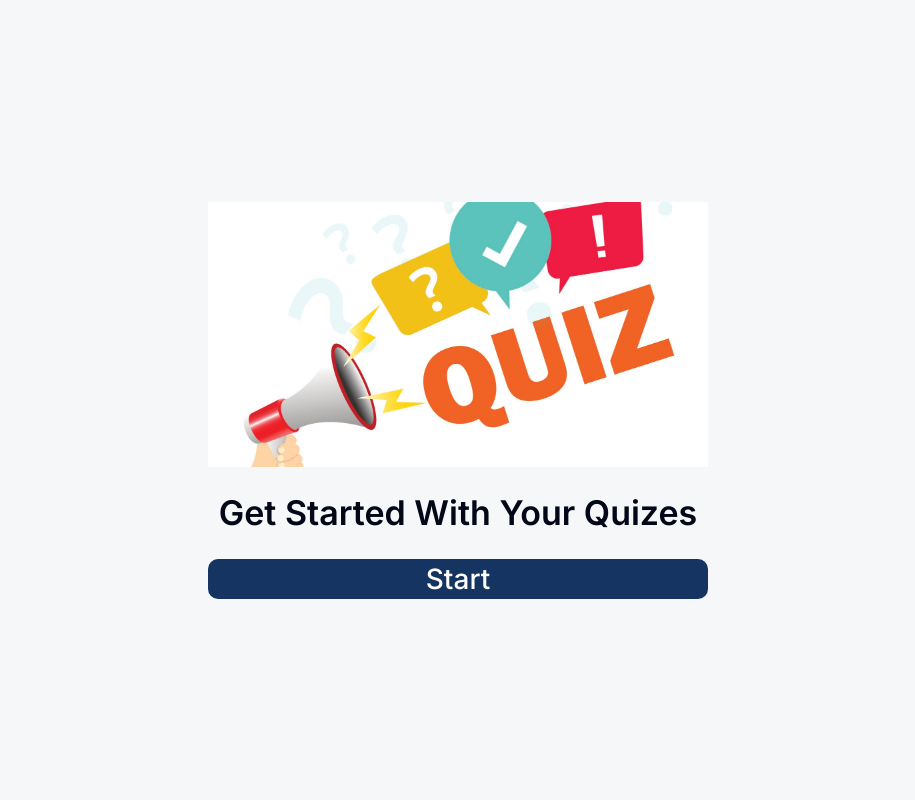
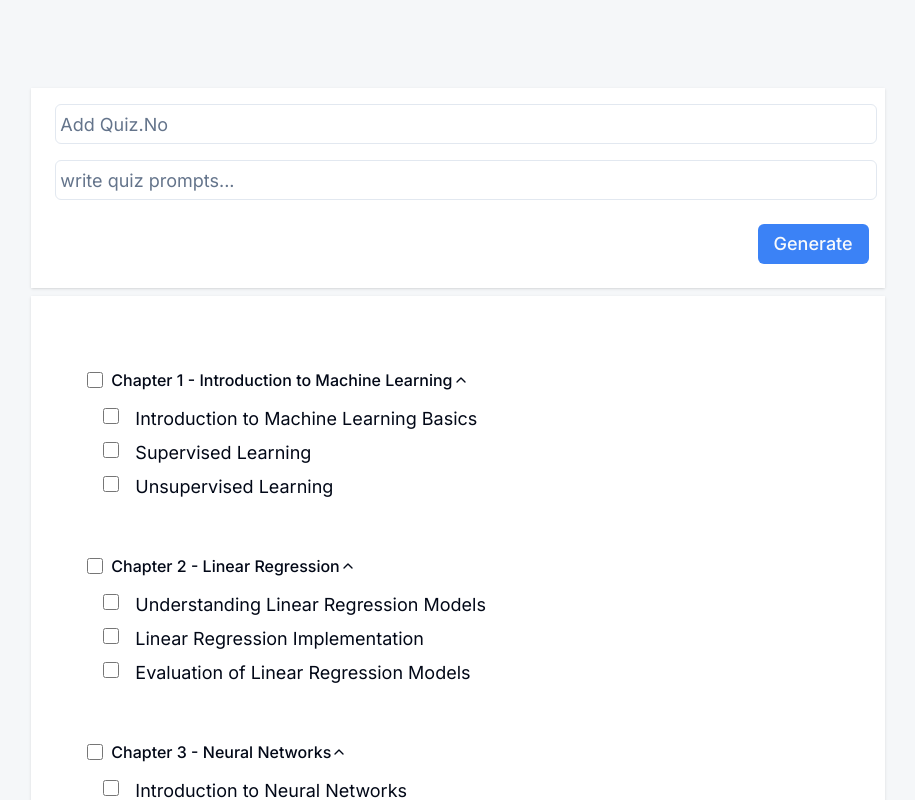
Before and after one commit to fasil729/Learning-APP, a Next.js app in the folder frontend_web/: page /start-quiz in a window 1280 px wide. Shown: the top 800 px of the page, without its empty margins (182-1097 px from the left). Built offline with nearby package versions, Linux system fonts and the light colour scheme.

Commit message:
Add: Quiz Integration and Start Quiz page

```diff
--- a/frontend_web/app/start-quiz/page.tsx
+++ b/frontend_web/app/start-quiz/page.tsx
@@ -1,37 +1,28 @@
 "use client"
-import { Button } from '@/components/ui/button'
 import React from 'react'
-import Quiz from "..//../public/quiz.jpg"
-import Image from 'next/image'
 import { useRouter } from 'next/navigation'
+import QuizContent from './quiz-content'
+import QuizPrompt from './quiz-prompt'
+import { useSelector } from 'react-redux'
+import { RootState } from '@/lib/store'
+import QuizComponent from '@/components/quiz/quiz'
+
 
 const StartQuizPage = () => {
   const router=useRouter();
-  return (<div className=' h-screen w-full flex justify-center items-center'>
+  const quizData=useSelector((state:RootState)=>state.quiz.quizData)
+  return (<>
+  {quizData.length?<QuizComponent/>:<div className=' min-h-screen py-20 flex flex-col justify-center items-center justify-center items-center'>
 
-    <div className="flex  flex-col gap-4 justify-center items-center w-max">
-      <div className=" min-w-max  overflow-hidden">
-<Image height={400} width={500} src={Quiz} alt='quiz banner' className=' object-cover'/>
-      </div>
+  <div className="w-full md:w-11/12 lg:w-10/12 xl:w-8/12 ">
+  <QuizPrompt/>
+</div>
+<div className="w-full md:w-11/12 lg:w-10/12 xl:w-8/12 ">
+<QuizContent/>
+</div>
 
-      <h1 className=' font-semibold text-xl'>Get Started With Your Quizes</h1>
-      <Button
-      onClick={()=>{
-        router.push("/start-quiz/quiz");
-      }}
-      className='w-full
-      px-3 py-2
-      bg-[#153462]
-      text-lg
-       text-white
-       hover:bg-[#153462]
-       hover:bg-opacity-85
-       rounded-[10px]
-       transition
-       duration-300
-       '>Start</Button>
-    </div>
-  </div>
+  </div>}
+  </>
   )
 }
 
--- /dev/null
+++ b/frontend_web/app/start-quiz/quiz-content.tsx
@@ -0,0 +1,101 @@
+"use client"
+import { Accordion, AccordionContent, AccordionItem, AccordionTrigger } from '@/components/ui/accordion'
+import { useTopicList } from '@/lib/features/quiz/quizSlice'
+import { lessonTestData } from '@/lib/lesson.test.data'
+import React, { useEffect, useState } from 'react'
+import { useDispatch } from 'react-redux'
+
+const QuizContent = () => {
+  const [checkedLessons, setCheckedLessons] = useState<string[]>([]);
+  const [accordIndex,setAccordIndex]= useState<string[]>([]);
+
+  useEffect(() => {
+    if (lessonTestData?.length) {
+      const indexes = lessonTestData.map((_, index) => index.toString());
+      console.log("index:",indexes)
+      setAccordIndex(indexes);
+    }
+  }, [lessonTestData]);
+
+const dispatch=useDispatch();
+
+useEffect(()=>{
+  dispatch(useTopicList({
+    topics:checkedLessons
+  }))
+},[checkedLessons])
+
+
+
+
+const handleChapterChange = (event: React.ChangeEvent<HTMLInputElement>, lessons: any[]) => {
+  const { checked } = event.target;
+
+  if (checked) {
+    // If checkbox is checked, add the lessons to the checkedLessons array
+    setCheckedLessons(prevLessons => [...prevLessons, ...lessons.map(lesson => lesson.lesson_name)]);
+  } else {
+    // If checkbox is unchecked, remove the lessons from the checkedLessons array
+    setCheckedLessons(prevLessons => prevLessons.filter(name => !lessons.map(lesson => lesson.lesson_name).includes(name)));
+  }
+};
+
+
+
+
+
+
+
+  const handleCheckboxChange = (event:any, lesson:string) => {
+    if (event.target.checked) {
+      // If checkbox is checked, add the lesson to the checkedLessons array
+      setCheckedLessons([...checkedLessons, lesson]);
+    } else {
+      // If checkbox is unchecked, remove the lesson from the checkedLessons array
+      setCheckedLessons(checkedLessons.filter(name => name !== lesson));
+    }
+  };
+
+  console.log("topics",checkedLessons)
+
+  return (<Accordion type="multiple"  defaultValue={['0','1','2']}  className="w-full bg-white shadow p-10">
+  {lessonTestData.map((chapter, index) => {
+    return <AccordionItem key={index} value={`${index}`} className="m-2 p-2 data-[state=open]:border-none">
+      <div className="flex gap-2">
+      <input
+  type="checkbox"
+  name={`lesson_${index}`}
+  checked={chapter.lessons.every(lesson => checkedLessons.includes(lesson.lesson_name))}
+  onChange={(event) => handleChapterChange(event, chapter.lessons)}
+  className="h-4 mt-5 w-4"
+/>
+
+
+        <AccordionTrigger className={`${chapter.lessons.every(lesson => checkedLessons.includes(lesson.lesson_name))? 'text-blue-500':''}`}>Chapter {index + 1} - {chapter.name}</AccordionTrigger></div>
+      <AccordionContent className='px-4 space-y-3  '>
+        {chapter.lessons.map((lesson, ind) => {
+          return  <div key={ind}  className="hover:text-[#4C6FFF] flex gap-2 transition duration-300 ">
+             <input
+              type="checkbox"
+              name={`lesson_${ind}`}
+
+              checked={checkedLessons.includes(lesson.lesson_name)}
+              onChange={(event) => handleCheckboxChange(event, lesson.lesson_name)}
+             className="h-4 w-4"/>
+          <div className='flex gap-6'>
+
+             <p className={`pl-2 ${checkedLessons.includes(lesson.lesson_name)? 'text-blue-500':''}`}>{lesson.lesson_name}</p>
+           </div>
+
+
+          </div>
+        })}
+      </AccordionContent>
+    </AccordionItem>
+  })}
+
+</Accordion>
+  )
+}
+
+export default QuizContent
--- /dev/null
+++ b/frontend_web/app/start-quiz/quiz-prompt.tsx
@@ -0,0 +1,73 @@
+/* eslint-disable react-hooks/rules-of-hooks */
+"use client"
+
+import { useDispatch, useSelector } from "react-redux";
+
+import { useEffect, useState } from "react";
+
+import { setQuizData, useGenerateQuiz } from "@/lib/features/quiz/quizSlice";
+import { Input } from "@/components/ui/input";
+import { Button } from "@/components/ui/button";
+import { useQuizGenerateMutation } from "@/lib/features/quiz/quizApi";
+import { RootState } from "@/lib/store";
+
+
+
+
+const QuizPrompt = () => {
+  const[prompt,setPrompt] = useState("")
+  const[quizNo,setQuizNo] = useState(5)
+const dispatch=useDispatch();
+
+useEffect(() => {
+  dispatch(useGenerateQuiz({
+    prompt:prompt,
+    number_of_quizzes:quizNo
+  }))
+},[dispatch, prompt, quizNo]);
+
+
+
+    const topis=useSelector((state:RootState)=>state.quiz.topics)
+  const [isClose,setClose]=useState<any>(topis?.length);
+useEffect(()=>{
+  setClose(topis?.length)
+},[topis])
+const quizdata =useSelector((state:RootState)=>state.quiz)
+
+
+  const [QuizPrompt,{isError,isSuccess,data,isLoading,error}]=useQuizGenerateMutation();
+
+  console.log("quizData",data);
+  console.log("quizError",error);
+
+  const onGenerateQuiz=async() => {
+    await QuizPrompt(quizdata);
+  }
+  useEffect(()=>{
+    if(data){
+      dispatch(setQuizData({
+        quizData:data
+      }))
+    }
+  },[data])
+  return ( <>
+<div className=" relative bg-white shadow">
+<div className="  w-full  m-2 p-4 space-y-4">
+  <Input className=" p-1 " type="number" placeholder="Add Quiz.No"
+  onChange={(event)=>setQuizNo(Number(event.target.value))}/>
+
+ <Input className=" p-1 " type="text" placeholder="write quiz prompts..."
+  onChange={(event)=>setPrompt(event.target.value)}/>
+
+<div className="p-2 flex justify-end">
+<Button className=" col-span-2 bg-blue-500 hover:bg-blue-600" onClick={onGenerateQuiz}
+ disabled={isLoading}>{isLoading?"Loading...":"Generate"}</Button>
+</div>
+
+</div>
+</div>
+</>);
+}
+
+export default QuizPrompt;
--- a/frontend_web/components/quiz/quiz.tsx
+++ b/frontend_web/components/quiz/quiz.tsx
@@ -1,12 +1,17 @@
 "use client"
-import { quizdata } from '@/lib/quizData'
+
 import React, { useEffect, useState } from 'react'
 import { GiCheckMark } from "react-icons/gi";
 import { Button } from '../ui/button';
 import QuizResult from './quizResult';
+import { useSelector } from 'react-redux';
+import { RootState } from '@/lib/store';
+import { GiCancel } from "react-icons/gi";
+import { Accordion, AccordionContent, AccordionItem, AccordionTrigger } from '../ui/accordion';
 const QuizComponent = () => {
+  const quizdata=useSelector((state:RootState)=>state.quiz.quizData)
   const [selected,setSelected] = useState<number>(0)
-  const [selectedQuestion,setSelectedQuestion] = useState(quizdata[0])
+  const [selectedQuestion,setSelectedQuestion] = useState<any>(quizdata[0])
   useEffect(()=>{
     setSelectedQuestion(quizdata[selected])
   },[selected])
@@ -44,7 +49,7 @@ const QuizComponent = () => {
   const onSelectionChanged = (
     questionId: number,
     choiceIndex: string,
-    isAnswer: boolean
+    is_answer: boolean
   ) => {
     setAnsweredQuestions((prev)=>prev.add(questionId))
 
@@ -53,14 +58,14 @@ const QuizComponent = () => {
       [questionId]: {
 
         choiceIndex,
-        isCorrect: isAnswer,
+        is_answer: is_answer,
       },
     };
     setSelectedChoices(updatedChoices);
 
     // Calculate score
     const newScore = Object.values(updatedChoices).reduce(
-      (acc: number, choice: any) => (choice.isCorrect ? acc + 1 : acc),
+      (acc: number, choice: any) => (choice.is_answer ? acc + 1 : acc),
       0
     );
     setScore(newScore);
@@ -81,27 +86,27 @@ const QuizComponent = () => {
   <div className="w-full  lg:w-8/12  flex  flex-col gap-10 items-center justify-center px-10">
 
   {isSelectedAll? <div className="w-full space-y-10">
-<QuizResult score={score} quizLength={quizdata.length}/>
+<QuizResult score={score} quizLength={quizdata?.length}/>
 
   <div className=" space-y-4  border-2 rounded-[10px] p-4 md:p-8 w-full">
-   {quizdata.map((quiz,index)=>{
+   {quizdata?.map((quiz:any,index)=>{
     return <div className="" key={index}>
 
 
    <div className="flex w-full justify-between ">
      <div className="space-y-4">
        <h4 className='text-[#153462] text-lg font-semibold'>Question {index+1}</h4>
-       <p>{quiz.question}</p>
+       <p>{quiz?.question}</p>
      </div>
 
-     <p className='  '>3 point</p>
+
    </div>
 
    <div className="p-2 mt-10">
      <p className="text-[#BDBDBD] py-2">
      <span className=''>OPTIONS :</span> <span className='text-sm'>Select any one of the following</span>
      </p>
-     {quiz.chooses.map((choose,ind)=>{
+     {quiz.options.map((choose:any,ind:number)=>{
        return <div key={ind} className={`flex
        gap-3 items-center p-2
        m-2
@@ -109,14 +114,14 @@ const QuizComponent = () => {
        ${
         (
           selectedChoices[index + 1] &&
-          choose.isAnswer &&
+          choose.is_answer &&
           "bg-green-200 dark:bg-green-700") ||
-        (isSelectedAll && choose.isAnswer && "bg-green-200 dark:bg-green-700")
+        (isSelectedAll && choose.is_answer && "bg-green-200 dark:bg-green-700")
       } ${
         selectedChoices[index + 1]?.choiceIndex ===
           ind.toString() &&
 
-        selectedChoices[index + 1]?.isCorrect
+        selectedChoices[index + 1]?.is_answer
           ? "bg-green-200 dark:bg-green-700"
           :
             selectedChoices[index + 1]?.choiceIndex ===
@@ -134,7 +139,7 @@ const QuizComponent = () => {
            onSelectionChanged(
              index+ 1,
              ind.toString(),
-             choose.isAnswer
+             choose.is_answer
            );
          }}
           className={`h-5 w-5 border border-[#54BAB9]
@@ -145,21 +150,50 @@ const QuizComponent = () => {
             selectedChoices[index + 1]?.choiceIndex ===
             ind.toString() &&
 
-          selectedChoices[index + 1]?.isCorrect
+          selectedChoices[index + 1]?.is_answer
              ? "bg-[#54BAB9] text-white "
              :selectedChoices[index + 1]?.choiceIndex ===
-             ind.toString()? "bg-red-700":""
+             ind.toString()? "bg- transparent":""
          }
           `}>
            {
-             selectedChoices[index + 1]?.choiceIndex ===
-             ind.toString()?<GiCheckMark size={16}/>:""
+              selectedChoices[index + 1]?.choiceIndex ===
+              ind.toString() &&
+
+            selectedChoices[index + 1]?.is_answer?<GiCheckMark size={16}/>: selectedChoices[index + 1]?.choiceIndex ===
+            ind.toString()?<GiCancel className='text-red-700' size={16}/>:""
            }
 
           </button>
 
-          <p>{choose.chooce}</p></div>
+          <p>{choose.text}</p></div>
+
+
+
      })}
+
+
+
+{(selectedChoices[index + 1]) ||
+  isSelectedAll ? (
+    <Accordion type="single" collapsible className="w-full">
+      <AccordionItem value="item-1" className="border-none">
+        <AccordionTrigger className="hover:no-underline justify-start">
+
+          <p className="text-[16px]">
+          Explanation
+          </p>
+        </AccordionTrigger>
+        <AccordionContent>
+          <div className="px-2 py-4 bg-slate-100 dark:bg-gray-700">
+          <p className="text-[14px]">{quiz.explanation}</p>
+          </div>
+        </AccordionContent>
+      </AccordionItem>
+    </Accordion>
+  ) : (
+    ""
+  )}
    </div>
     </div>
    })}
@@ -173,17 +207,18 @@ const QuizComponent = () => {
    <div className="flex w-full justify-between ">
      <div className="space-y-4">
        <h4 className='text-[#153462] text-lg font-semibold'>Question {selected+1}</h4>
-       <p>{selectedQuestion.question}</p>
+       <p>{selectedQuestion?.question}</p>
      </div>
 
-     <p className='  '>3 point</p>
    </div>
 
    <div className="p-2 mt-10">
      <p className="text-[#BDBDBD] py-2">
      <span className=''>OPTIONS :</span> <span className='text-sm'>Select any one of the following</span>
      </p>
-     {selectedQuestion.chooses.map((choose,ind)=>{
+     <div className="">
+
+     {selectedQuestion?.options.map((choose:any,ind:number)=>{
        return <div key={ind} className="flex
        gap-3 items-center py-1">
           <button
@@ -191,7 +226,7 @@ const QuizComponent = () => {
            onSelectionChanged(
              selected+ 1,
              ind.toString(),
-             choose.isAnswer
+             choose.is_answer
            );
          }}
           className={`h-5 w-5 border border-[#54BAB9]
@@ -212,8 +247,9 @@ const QuizComponent = () => {
 
           </button>
 
-          <p>{choose.chooce}</p></div>
+          <p>{choose.text}</p></div>
      })}
+     </div>
    </div>
 
 
@@ -298,7 +334,7 @@ const QuizComponent = () => {
      className='text-lg font-medium p-1
       rounded-[5px] text-center text-[#2FD790]
       border bg-[#2FD790]
-      bg-opacity-15 w-8'>1</button>
+      bg-opacity-15 w-8'>{answeredQuestions.size}</button>
       <p>Answered</p>
  </div>
 
@@ -307,7 +343,7 @@ const QuizComponent = () => {
      className='text-lg font-medium p-1
       rounded-[5px] text-center text-black
       border bg-[#F0EEED]
-      bg-opacity-15 w-8'>1</button>
+      bg-opacity-15 w-8'>{quizdata.length-answeredQuestions.size}</button>
       <p>Not Answered</p>
       </div>
   </div>
--- a/frontend_web/lib/features/quiz/quizSlice.ts
+++ b/frontend_web/lib/features/quiz/quizSlice.ts
@@ -5,7 +5,8 @@ export const quizSlice=createSlice({
     initialState:{
         number_of_quizzes: 5,
         prompt: "",
-        topics: []
+        topics: [],
+        quizData:[]
       },
 
     reducers:{
@@ -17,7 +18,11 @@ export const quizSlice=createSlice({
         },
         useTopicList(state, action) {
             state.topics = action.payload.topics;
+          },
+          setQuizData(state, action) {
+            state.quizData = action.payload.quizData;
           }
+
 
     }
 
@@ -25,6 +30,6 @@ export const quizSlice=createSlice({
 });
 
 
-export const {useGenerateQuiz,useTopicList}=quizSlice.actions;
+export const {useGenerateQuiz,useTopicList,setQuizData}=quizSlice.actions;
 
 export default quizSlice.reducer;
--- a/frontend_web/lib/reducer.ts
+++ b/frontend_web/lib/reducer.ts
@@ -2,9 +2,12 @@ import authSlice from './features/auth/authSlice';
 import quizSlice from './features/quiz/quizSlice';
 import lessonSlice from './features/topics/lessonSlice';
 import subjectesReducer from './features/topics/topicSlice';
+import {quizApi} from "./features/quiz/quizApi"
 ;
 const rootReducers = {
     subjects: subjectesReducer,
+    [quizApi.reducerPath]:quizApi.reducer,
+
     quiz: quizSlice,
     auth: authSlice,
     lesson: lessonSlice
--- a/frontend_web/lib/store.ts
+++ b/frontend_web/lib/store.ts
@@ -15,7 +15,7 @@ const sagaMiddleware  = createSagaMiddlware();
 
 export const store = configureStore({
   reducer: rootReducers,
-  middleware: (getDefaultMiddleware) => getDefaultMiddleware().concat(sagaMiddleware),
+  middleware: (getDefaultMiddleware) => getDefaultMiddleware().concat(sagaMiddleware,quizApi.middleware),
   devTools:false,
 })
 
--- a/frontend_web/package.json
+++ b/frontend_web/package.json
@@ -29,6 +29,7 @@
     "react-dom": "^18",
     "react-hook-form": "^7.51.3",
     "react-icons": "^5.1.0",
+    "react-modal": "^3.16.1",
     "react-redux": "^9.1.0",
     "reactjs-popup": "^2.0.6",
     "redux-saga": "^1.3.0",
```
Also changed, not shown: frontend_web/components/quiz/quizResult.tsx (+59 -36 lines), 1 other file (tests, documents, lock files or other folders).
